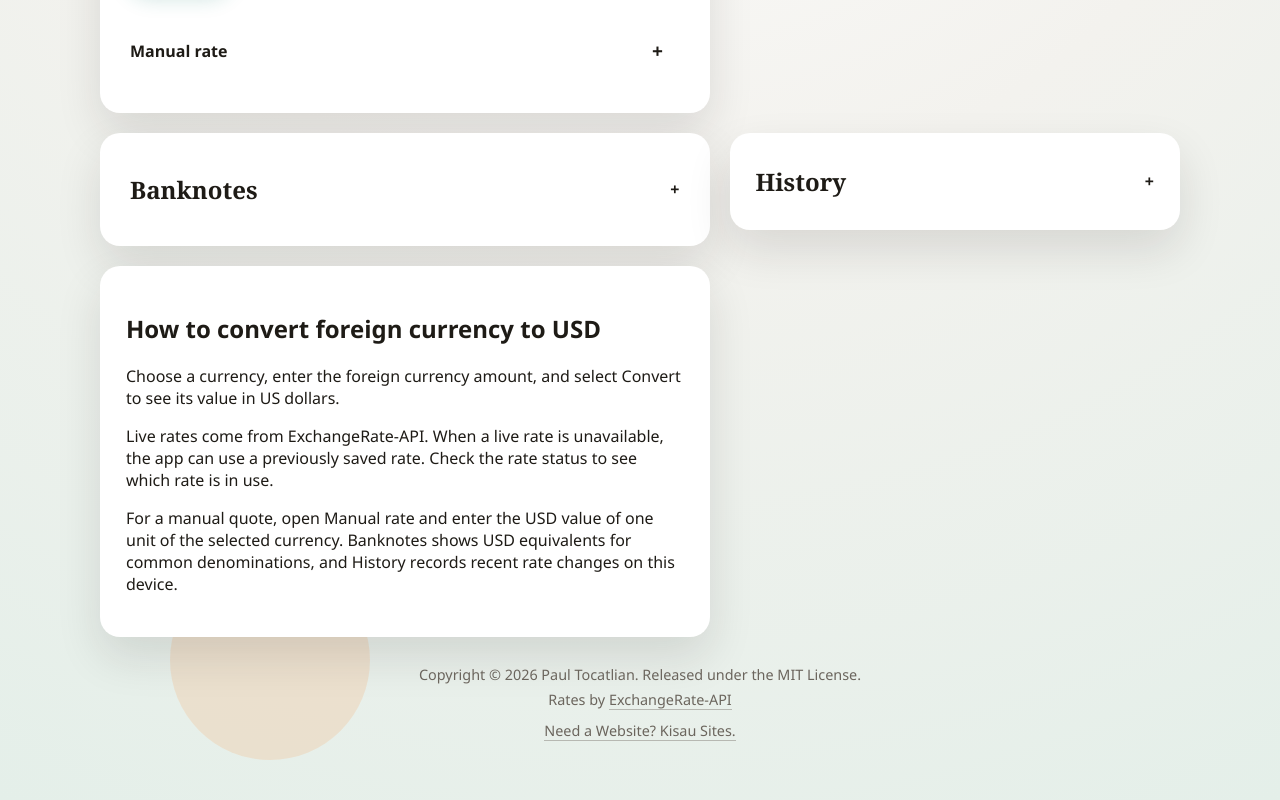
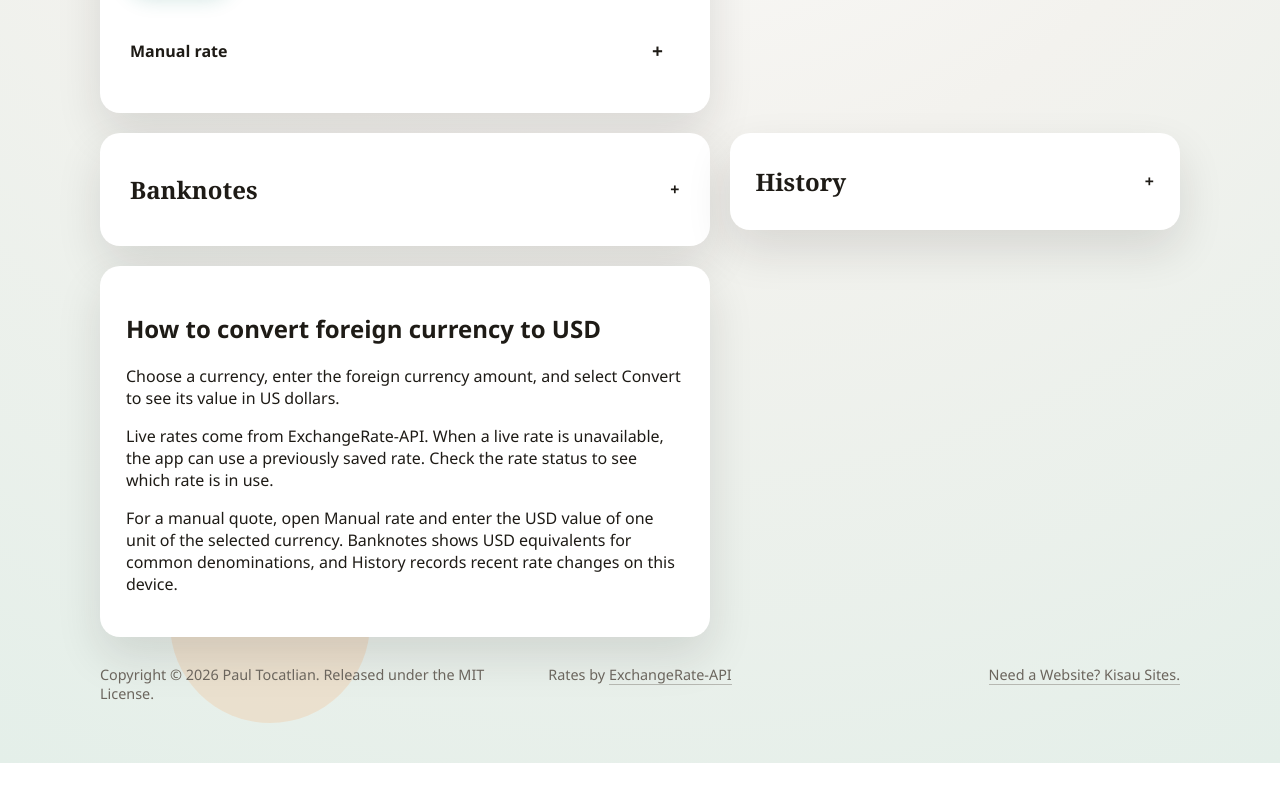
Before and after one commit to tocatlian/fx2usd, a website: page index.html in a window 1280 px wide. Shown: the part 490-1290 px from the top of the page. After the commit the page ends 1253 px from the top, so only its background shows below. Drawn offline with Linux system fonts and the light colour scheme; no server answers.

Commit message:
Align footer elements in one row (#36)

```diff
--- a/styles.css
+++ b/styles.css
@@ -237,22 +237,28 @@ main {
 }
 
 .footer {
+  display: grid;
+  grid-template-columns: repeat(3, minmax(0, 1fr));
+  gap: clamp(8px, 2vw, 16px);
+  align-items: start;
   margin-top: 28px;
-  text-align: center;
+  text-align: left;
   color: var(--muted);
   font-size: 0.9rem;
 }
 
 .footer p {
   margin: 0;
+  min-width: 0;
+  overflow-wrap: anywhere;
 }
 
 .footer .attribution {
-  margin-top: 6px;
+  text-align: center;
 }
 
 .footer .site-credit {
-  margin-top: 12px;
+  text-align: right;
 }
 
 .footer a {
@@ -516,6 +522,10 @@ button.ghost {
     padding: 28px 20px 60px;
   }
 
+  .footer {
+    grid-template-columns: minmax(0, 1fr) auto minmax(0, 1fr);
+  }
+
   .card {
     padding: 26px;
   }
```
Also changed, not shown: docs/html/CHANGELOG.html (+2 -1 lines), CHANGELOG.md.
